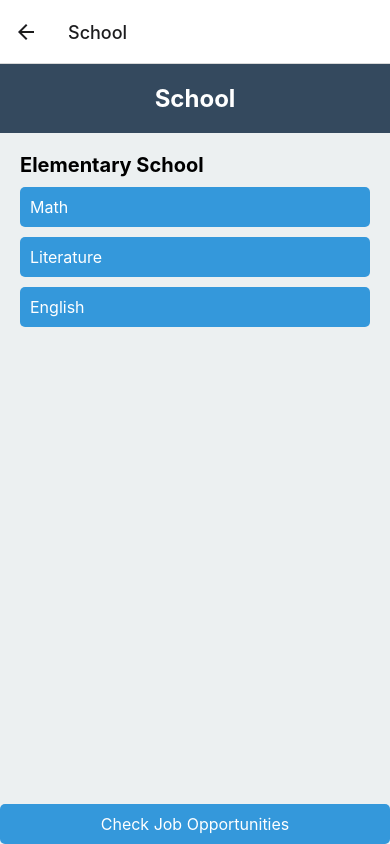
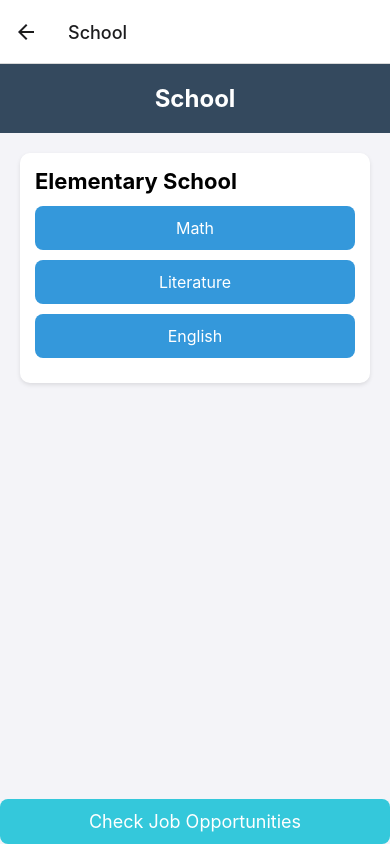
Before and after one commit to StebenC0912/MPR-Final, a React Native app in the folder mpr_final_project/: screen /School in a window 390 px wide. Built offline with nearby package versions, Linux system fonts and the light colour scheme.

Commit message:
Update School.js

```diff
--- a/mpr_final_project/screens/School/School.js
+++ b/mpr_final_project/screens/School/School.js
@@ -126,37 +126,47 @@ const School = ({ navigation }) => {
 const styles = StyleSheet.create({
   container: {
     flex: 1,
-    backgroundColor: '#ecf0f1',
+    backgroundColor: '#f4f4f8',
   },
   content: {
     padding: 20,
   },
   schoolContainer: {
     marginBottom: 20,
+    padding: 15,
+    backgroundColor: '#ffffff',  // White background for cards
+    borderRadius: 10,
+    shadowColor: '#000',
+    shadowOffset: { width: 0, height: 2 },
+    shadowOpacity: 0.1,
+    shadowRadius: 4,
+    elevation: 3,
   },
   schoolName: {
-    fontSize: 20,
+    fontSize: 22,
     fontWeight: 'bold',
-    marginBottom: 10,
+    marginBottom: 12,
   },
   subjectButton: {
-    padding: 10,
-    borderRadius: 5,
+    padding: 12,
+    borderRadius: 8,
     marginBottom: 10,
+    backgroundColor: '#3498db',
   },
   subjectButtonText: {
     color: '#ffffff',
     fontSize: 16,
+    textAlign: 'center',
   },
   button: {
     marginTop: 20,
-    backgroundColor: '#3498db',
-    padding: 10,
-    borderRadius: 5,
+    backgroundColor: '#34c8db',  // Slightly different button color to stand out
+    padding: 12,
+    borderRadius: 8,
   },
   buttonText: {
     color: '#ffffff',
-    fontSize: 16,
+    fontSize: 18,
     textAlign: 'center',
   }
 });
```
